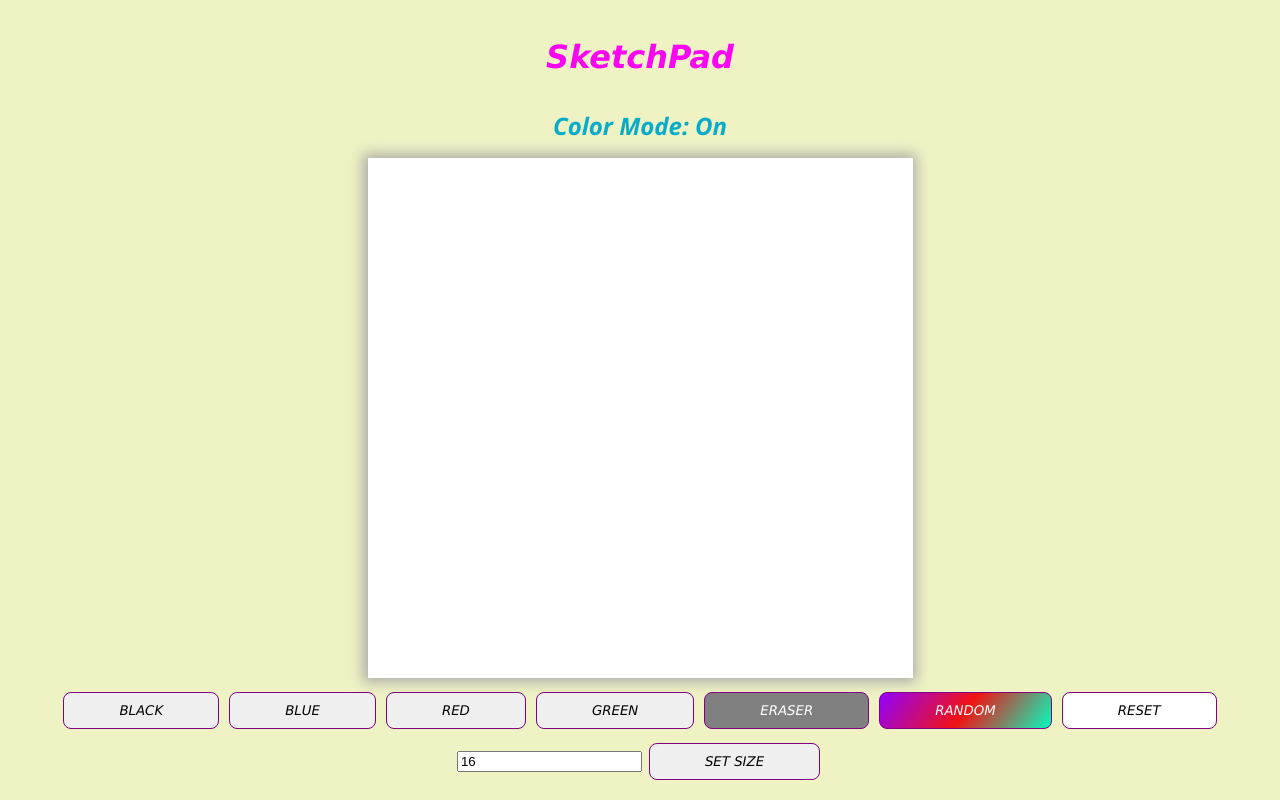
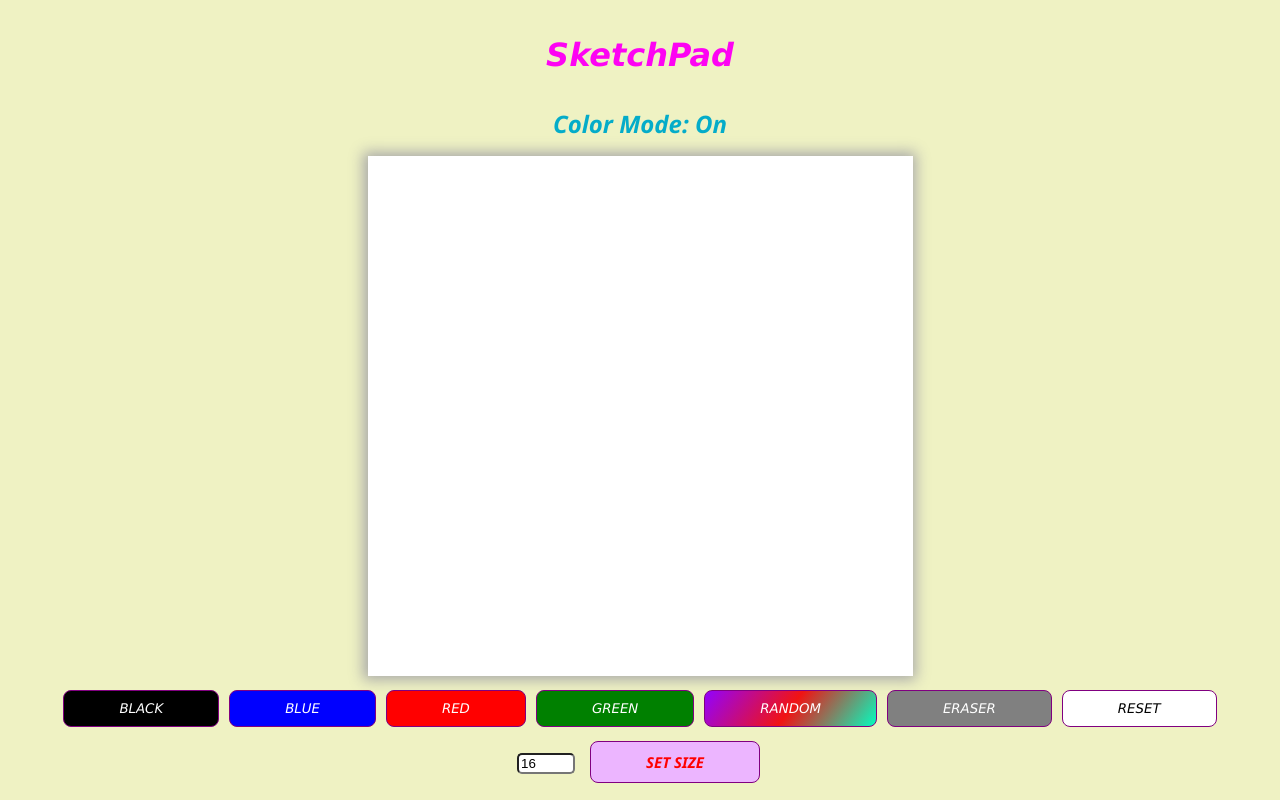
Before and after one commit to MahdiShf/Etch-a-Sketch, a plain HTML site: page index.html in a window 1280 px wide. Drawn offline with Linux system fonts and the light colour scheme.

Commit message:
update index.html & script.js

```diff
--- a/index.html
+++ b/index.html
@@ -12,22 +12,22 @@
   <body>
     <main>
       <div class="container">
-        <header class="title"><h1>SketchPad</h1></header>
+        <header><h1 class="title">SketchPad</h1></header>
         <h2 class="mode">Color Mode: On</h2>
         <section class="content">
           <div class="board"></div>
           <div class="buttons">
-            <button class="color-but">BLACK</button>
-            <button class="color-but">BLUE</button>
-            <button class="color-but">RED</button>
-            <button class="color-but">GREEN</button>
-            <button class="eraser">ERASER</button>
-            <button class="random">RANDOM</button>
+            <button class="color-but black">BLACK</button>
+            <button class="color-but blue">BLUE</button>
+            <button class="color-but red">RED</button>
+            <button class="color-but green">GREEN</button>
+           <button class="random">RANDOM</button>
+           <button class="eraser">ERASER</button>
             <button class="reset">RESET</button>
           </div>
           <div>
-            <input type="text" placeholder="BOARD SIZE" value="16" />
-            <button>SET SIZE</button>
+            <input class="boardsize" type="text" placeholder="Size" value="16" />
+            <button class="size-button">SET SIZE</button>
             <p class="error">Input must be between 2 & 100</p>
           </div>
         </div>
--- a/script.js
+++ b/script.js
@@ -5,8 +5,10 @@ clickArea.addEventListener("click", function () {
   sketch = !sketch;
   if (sketch) {
     document.querySelector(".mode").textContent = "Color Mode: On";
+    document.querySelector(".mode").style.color = "#04acc9";
   } else {
     document.querySelector(".mode").textContent = "Color Mode: Off";
+    document.querySelector(".mode").style.color = "#e30101";
   }
 });
 function settleBoard(size) {
```
